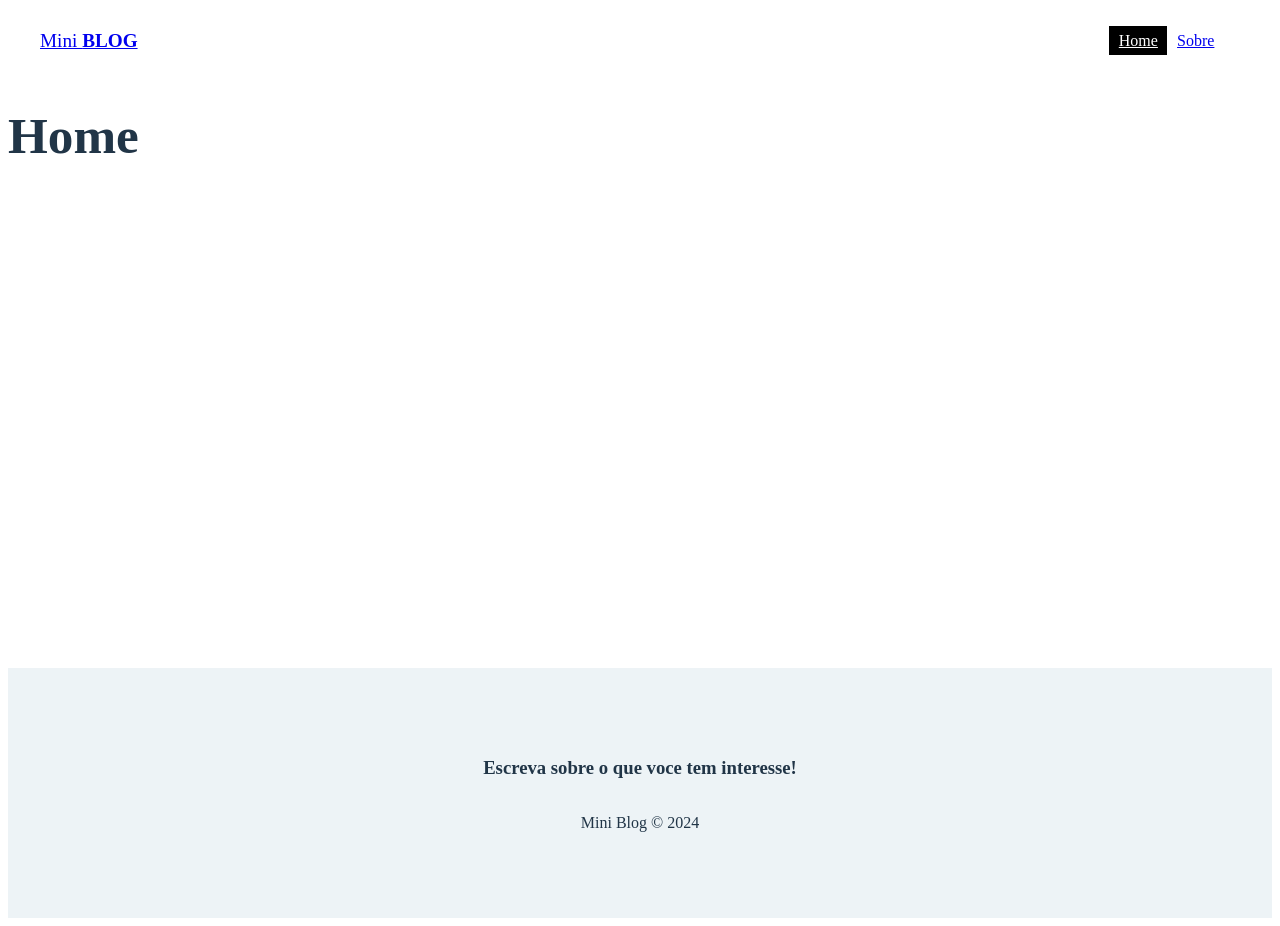
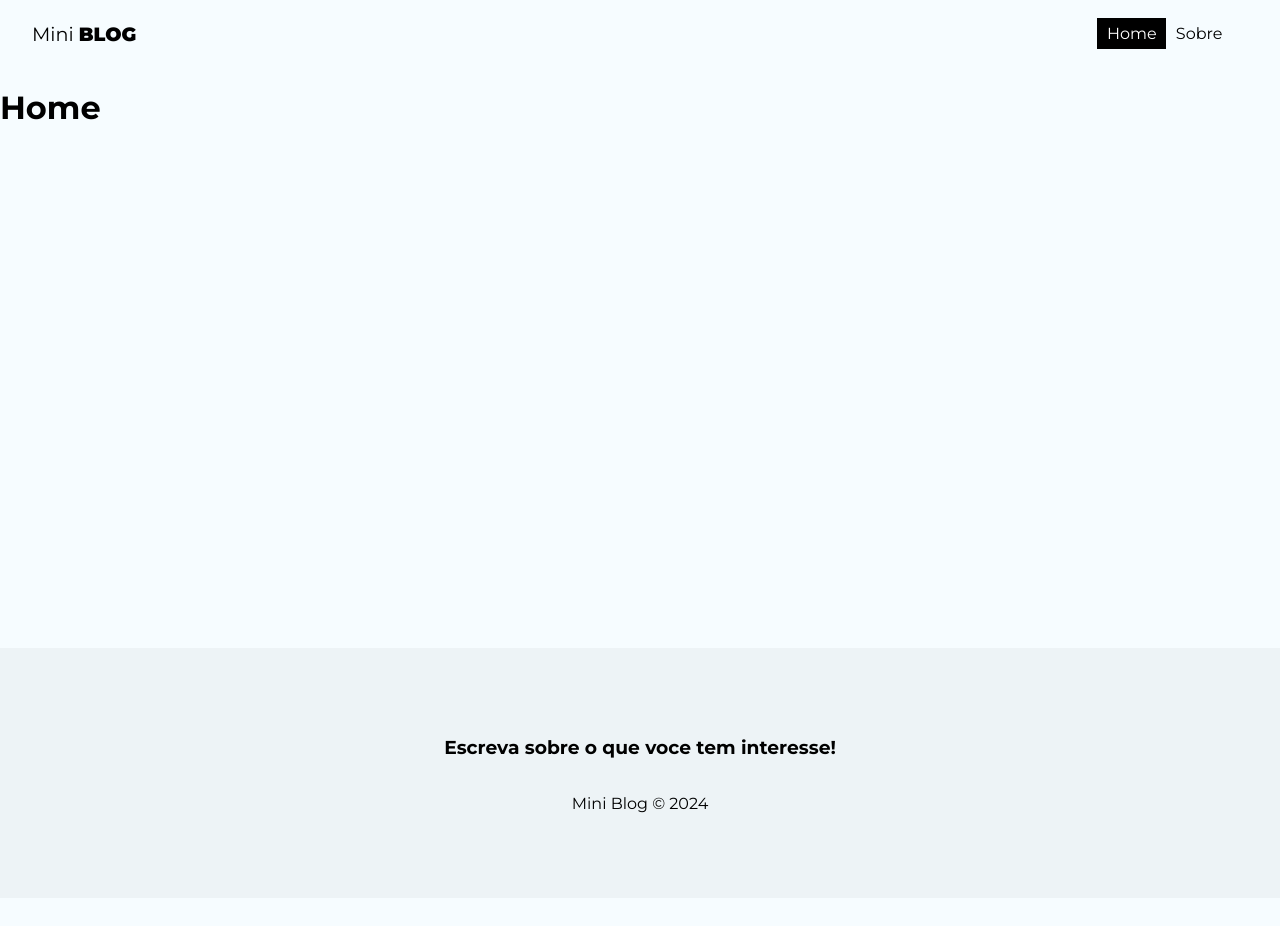
Before and after one commit to gustavobanares/Miniblog, a React (Vite) app in the folder 10_MINIBLOG/miniblog/: page / in a window 1280 px wide. After the commit the page ends 898 px from the top, so only its background shows below. Built offline with nearby package versions, Linux system fonts and the light colour scheme.

Commit message:
General project styles

```diff
--- a/10_MINIBLOG/miniblog/index.html
+++ b/10_MINIBLOG/miniblog/index.html
@@ -4,7 +4,11 @@
     <meta charset="UTF-8" />
     <link rel="icon" type="image/svg+xml" href="/vite.svg" />
     <meta name="viewport" content="width=device-width, initial-scale=1.0" />
-    <title>Miniblog</title>
+    <title>Mini Blog</title>
+    <!-- Fonte monteserrat -->
+    <link rel="preconnect" href="https://fonts.googleapis.com">
+    <link rel="preconnect" href="https://fonts.gstatic.com" crossorigin>
+    <link href="https://fonts.googleapis.com/css2?family=Montserrat:ital,wght@0,100..900;1,100..900&display=swap" rel="stylesheet">
   </head>
   <body>
     <div id="root"></div>
--- a/10_MINIBLOG/miniblog/src/index.css
+++ b/10_MINIBLOG/miniblog/src/index.css
@@ -1,37 +1,33 @@
-
-h1 {
-  font-size: 3.2em;
-  line-height: 1.1;
+body{
+  background-color: #F6FCFF;
+  padding: 0;
+  margin: 0;
+  font-family: 'Montserrat', sans-serif;
 }
 
-button {
-  border-radius: 8px;
-  border: 1px solid transparent;
-  padding: 0.6em 1.2em;
-  font-size: 1em;
-  font-weight: 500;
-  font-family: inherit;
-  background-color: #1a1a1a;
-  cursor: pointer;
-  transition: border-color 0.25s;
-}
-button:hover {
-  border-color: #646cff;
-}
-button:focus,
-button:focus-visible {
-  outline: 4px auto -webkit-focus-ring-color;
+input::placeholder,
+textarea::placeholder {
+  font-family: 'Montserrat', sans-serif;
 }
 
-@media (prefers-color-scheme: light) {
-  :root {
-    color: #213547;
-    background-color: #ffffff;
-  }
-  a:hover {
-    color: #747bff;
-  }
-  button {
-    background-color: #f9f9f9;
-  }
+input:focus,
+textarea:focus {
+  outline: none;
 }
+
+a,
+nav button {
+  text-decoration: none;
+  background-color: transparent;
+  border: none;
+  color: #000;
+  transition: .4s;
+  font-size: 1em;
+  cursor: pointer;
+  font-family: 'Montserrat', sans-serif;
+}
+
+a:hover,
+nav button:hover{
+  color: #bbb;
+}
```
